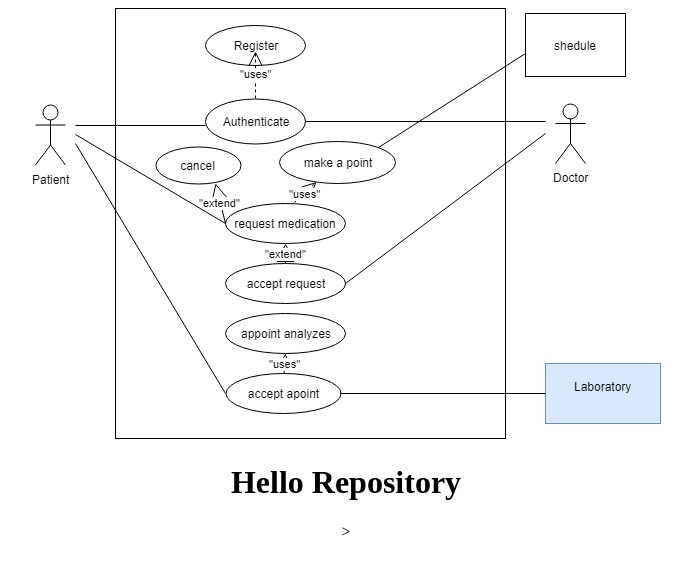
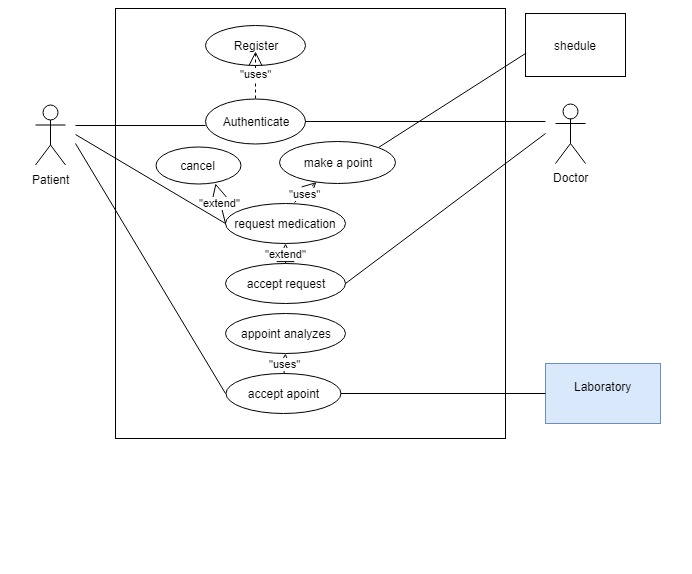
Before and after one commit to mykhailoDulyba/hello-world, a plain HTML site: page index.html in a window 1280 px wide. Shown: the whole page, without its empty margins (294-986 px from the left). Drawn offline with Linux system fonts and the light colour scheme.

Commit message:
Update index.html

```diff
--- a/index.html
+++ b/index.html
@@ -5,6 +5,5 @@
     </head>
     <body style="text-align: center;">
         <img  src="Untitled Diagram.jpg">
-        <h1>Hello Repository</h1>>
     </body>
 </html>
```
